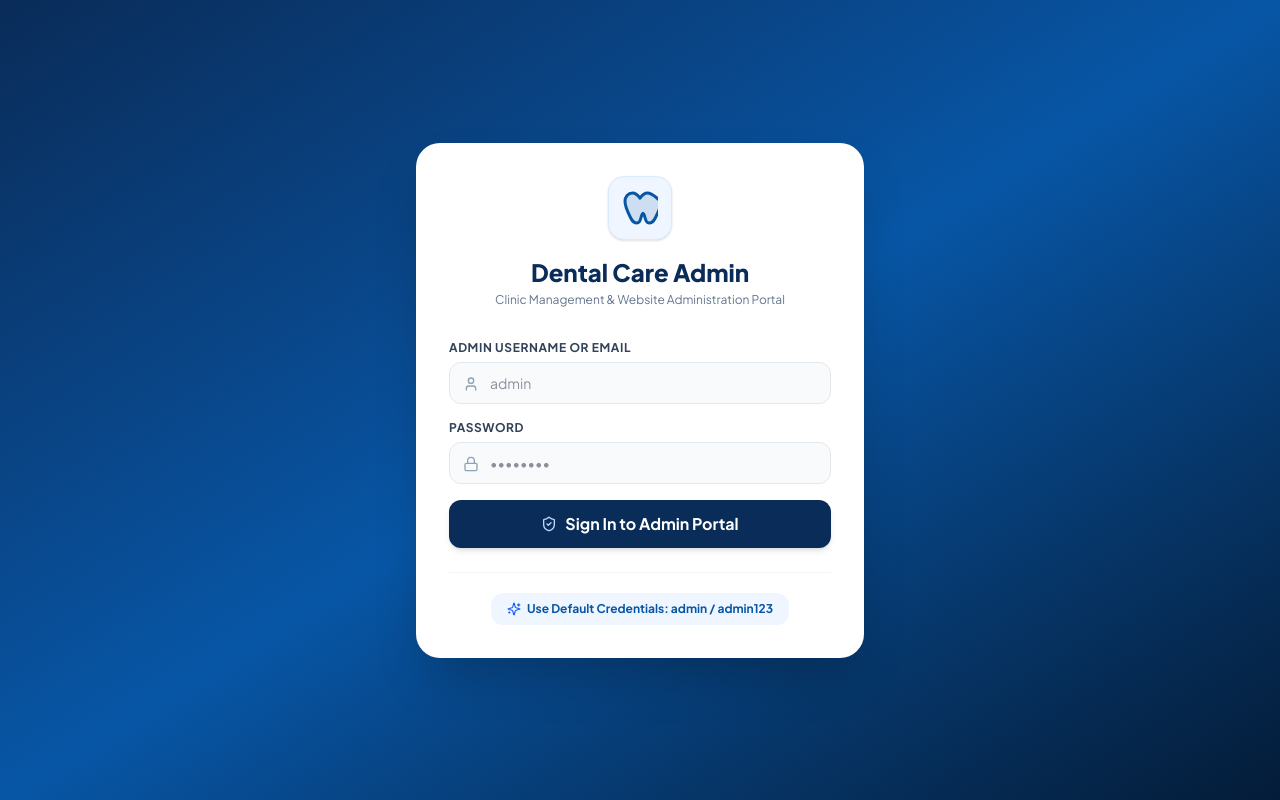
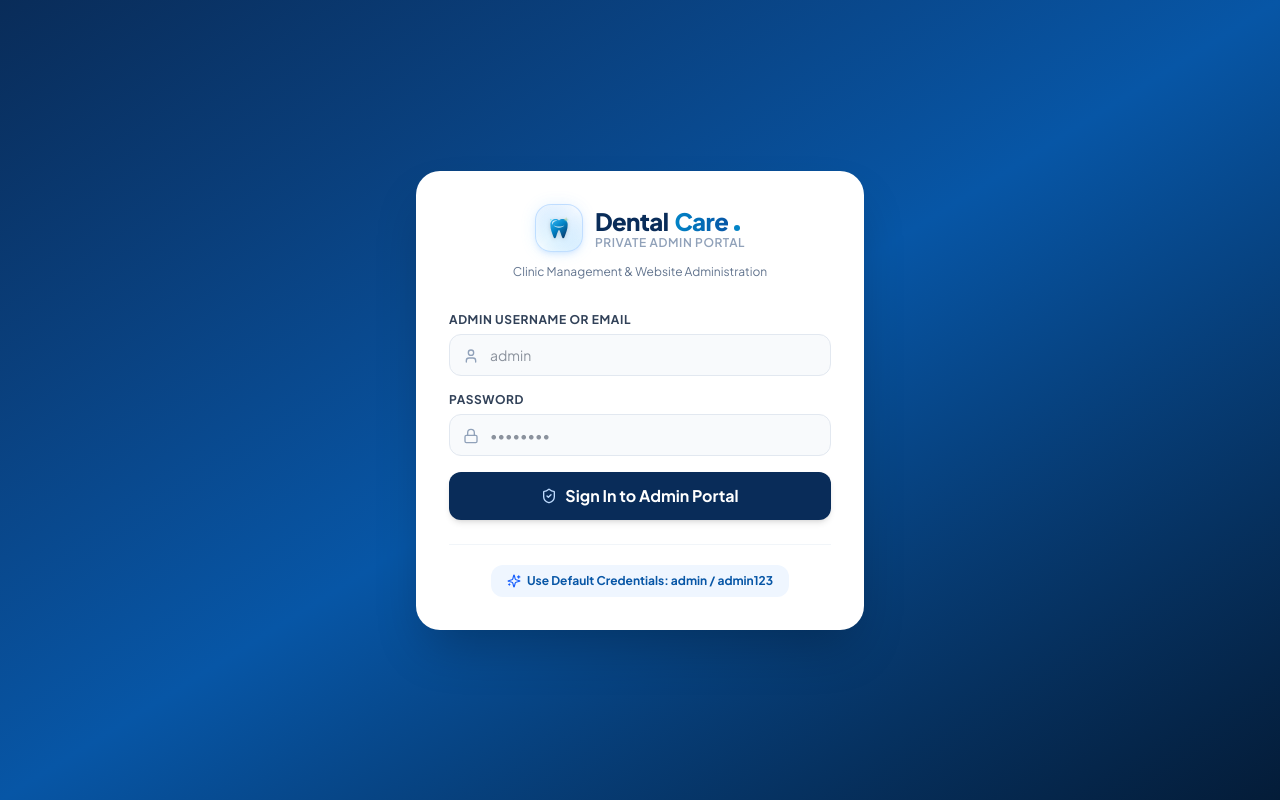
Before and after one commit to asil027/Dental-care, a React (Vite) app: page /admin/login in a window 1280 px wide. Built offline with nearby package versions, Linux system fonts and the light colour scheme; a web font is replaced by a local one.

Commit message:
Redesign stylish modern dental brand logo with enamel shine, diamond sparkles, and dual-tone typography

```diff
--- a/src/admin/AdminLayout.jsx
+++ b/src/admin/AdminLayout.jsx
@@ -25,6 +25,7 @@ import {
   Mail
 } from 'lucide-react';
 import { apiRequest, setAdminToken } from '../utils/api';
+import BrandLogo from '../components/BrandLogo';
 
 export default function AdminLayout({ admin, onLogout }) {
   const [mobileSidebarOpen, setMobileSidebarOpen] = useState(false);
@@ -88,21 +89,12 @@ export default function AdminLayout({ admin, onLogout }) {
         <div>
           {/* Logo & Clinic Tagline */}
           <div className="p-6 border-b border-blue-900/60 flex items-center justify-between">
-            <div className="flex items-center gap-3">
-              <div className="w-10 h-10 rounded-xl bg-blue-500/20 border border-blue-400/30 flex items-center justify-center text-white">
-                <svg className="w-6 h-6 fill-current text-blue-300" viewBox="0 0 24 24">
-                  <path d="M7 2C4 2 2 4.5 2 7.5c0 4 2 7.5 4 11.5 1 2 2.5 3 4 3s2-1 2.5-3c.5-2 1-3.5 1.5-3.5s1 1.5 1.5 3.5c.5 2 1 3 2.5 3s3-1 4-3c2-4 4-7.5 4-11.5C22 4.5 20 2 17 2c-2.5 0-4 2-5 3.5C11 4 9.5 2 7 2z" fillOpacity="0.3" stroke="#93C5FD" strokeWidth="2" strokeLinecap="round" strokeLinejoin="round"/>
-                </svg>
-              </div>
-              <div>
-                <span className="text-base font-extrabold tracking-tight text-white block">
-                  Dental Care
-                </span>
-                <span className="text-[10px] text-blue-300 font-medium tracking-normal block -mt-1">
-                  Healthy Smiles, Brighter Future
-                </span>
-              </div>
-            </div>
+            <BrandLogo
+              clinicName="Dental Care"
+              tagline="Healthy Smiles, Brighter Future"
+              size="sm"
+              variant="light"
+            />
 
             <button
               onClick={() => setMobileSidebarOpen(false)}
--- a/src/admin/AdminLogin.jsx
+++ b/src/admin/AdminLogin.jsx
@@ -2,6 +2,7 @@ import React, { useState } from 'react';
 import { useNavigate } from 'react-router-dom';
 import { Lock, User, AlertCircle, Loader2, Sparkles, ShieldCheck } from 'lucide-react';
 import { apiRequest, setAdminToken } from '../utils/api';
+import BrandLogo from '../components/BrandLogo';
 
 export default function AdminLogin({ onLoginSuccess }) {
   const [username, setUsername] = useState('');
@@ -42,17 +43,16 @@ export default function AdminLogin({ onLoginSuccess }) {
       <div className="w-full max-w-md bg-white rounded-3xl shadow-2xl p-8 border border-white/20">
 
         {/* Brand Header */}
-        <div className="text-center mb-8">
-          <div className="w-16 h-16 rounded-2xl bg-blue-50 border border-blue-100 flex items-center justify-center text-[#0756A6] mx-auto mb-4 shadow-sm">
-            <svg className="w-9 h-9 fill-current text-[#0756A6]" viewBox="0 0 24 24">
-              <path d="M7 2C4 2 2 4.5 2 7.5c0 4 2 7.5 4 11.5 1 2 2.5 3 4 3s2-1 2.5-3c.5-2 1-3.5 1.5-3.5s1 1.5 1.5 3.5c.5 2 1 3 2.5 3s3-1 4-3c2-4 4-7.5 4-11.5C22 4.5 20 2 17 2c-2.5 0-4 2-5 3.5C11 4 9.5 2 7 2z" fillOpacity="0.15" stroke="#0756A6" strokeWidth="2" strokeLinecap="round" strokeLinejoin="round"/>
-            </svg>
-          </div>
-          <h1 className="text-2xl font-black text-[#092C59]">
-            Dental Care Admin
-          </h1>
-          <p className="text-xs text-slate-500 mt-1">
-            Clinic Management & Website Administration Portal
+        <div className="flex flex-col items-center mb-8">
+          <BrandLogo
+            clinicName="Dental Care"
+            tagline="Private Admin Portal"
+            size="lg"
+            variant="dark"
+            className="mb-2"
+          />
+          <p className="text-xs text-slate-500 mt-1 text-center">
+            Clinic Management & Website Administration
           </p>
         </div>
 
--- /dev/null
+++ b/src/components/BrandLogo.jsx
@@ -0,0 +1,175 @@
+import React from 'react';
+
+/**
+ * Premium Modern Dental Care Brand Logo
+ * Features a stylized 3D layered tooth with an enamel shine curve and radiant sparkle stars.
+ */
+export default function BrandLogo({
+  variant = 'dark', // 'dark' (navy on light background) or 'light' (white on dark background)
+  size = 'md', // 'sm', 'md', 'lg', 'xl'
+  showTagline = true,
+  clinicName = 'Dental Care',
+  tagline = 'Healthy Smiles, Brighter Future',
+  className = ''
+}) {
+  const isLight = variant === 'light';
+
+  // Sizing maps
+  const iconSizes = {
+    sm: 'w-8 h-8 p-1.5',
+    md: 'w-10 h-10 p-2',
+    lg: 'w-12 h-12 p-2.5',
+    xl: 'w-16 h-16 p-3'
+  };
+
+  const titleSizes = {
+    sm: 'text-base',
+    md: 'text-xl',
+    lg: 'text-2xl',
+    xl: 'text-3xl'
+  };
+
+  const taglineSizes = {
+    sm: 'text-[9px]',
+    md: 'text-[11px]',
+    lg: 'text-xs',
+    xl: 'text-sm'
+  };
+
+  // Split clinic name for dual-color stylish display
+  const words = (clinicName || 'Dental Care').trim().split(' ');
+  const firstWord = words[0] || 'Dental';
+  const restWords = words.slice(1).join(' ') || 'Care';
+
+  return (
+    <div className={`flex items-center gap-3 select-none group ${className}`}>
+      {/* Stylized Modern Emblem */}
+      <div
+        className={`relative shrink-0 rounded-2xl flex items-center justify-center transition-all duration-300 group-hover:scale-105 ${
+          iconSizes[size] || iconSizes.md
+        } ${
+          isLight
+            ? 'bg-gradient-to-br from-white/15 to-white/5 border border-white/20 shadow-lg shadow-black/10 backdrop-blur-sm'
+            : 'bg-gradient-to-br from-blue-50 via-white to-sky-100 border border-blue-200/80 shadow-md shadow-blue-500/10'
+        }`}
+      >
+        {/* Glow ambient highlight */}
+        <div
+          className={`absolute inset-0 rounded-2xl opacity-60 blur-sm pointer-events-none transition-opacity group-hover:opacity-100 ${
+            isLight
+              ? 'bg-gradient-to-tr from-cyan-400/20 to-blue-400/20'
+              : 'bg-gradient-to-tr from-sky-300/40 to-blue-500/20'
+          }`}
+        />
+
+        <svg
+          viewBox="0 0 48 48"
+          fill="none"
+          xmlns="http://www.w3.org/2000/svg"
+          className="w-full h-full relative z-10 drop-shadow-sm"
+        >
+          <defs>
+            {/* Main Tooth Body Gradient */}
+            <linearGradient id="dcToothGrad" x1="8" y1="6" x2="40" y2="44" gradientUnits="userSpaceOnUse">
+              <stop offset="0%" stopColor="#38BDF8" />
+              <stop offset="45%" stopColor="#0284C7" />
+              <stop offset="100%" stopColor="#092C59" />
+            </linearGradient>
+
+            {/* Light Variant Tooth Gradient for Dark Themes */}
+            <linearGradient id="dcToothLightGrad" x1="8" y1="6" x2="40" y2="44" gradientUnits="userSpaceOnUse">
+              <stop offset="0%" stopColor="#FFFFFF" />
+              <stop offset="50%" stopColor="#BAE6FD" />
+              <stop offset="100%" stopColor="#38BDF8" />
+            </linearGradient>
+
+            {/* Enamel Highlight Sweep */}
+            <linearGradient id="dcEnamelSweep" x1="12" y1="10" x2="36" y2="34" gradientUnits="userSpaceOnUse">
+              <stop offset="0%" stopColor="#FFFFFF" stopOpacity="0.85" />
+              <stop offset="60%" stopColor="#FFFFFF" stopOpacity="0.15" />
+              <stop offset="100%" stopColor="#FFFFFF" stopOpacity="0" />
+            </linearGradient>
+
+            {/* Sparkle Gold/Diamond Gradient */}
+            <linearGradient id="dcSparkleGrad" x1="0" y1="0" x2="1" y2="1">
+              <stop offset="0%" stopColor="#FDE047" />
+              <stop offset="100%" stopColor="#38BDF8" />
+            </linearGradient>
+          </defs>
+
+          {/* Main Anatomical Stylized Tooth */}
+          <path
+            d="M 24 10 C 19 5, 8 7, 8 18 C 8 26, 11 33, 14 41 C 15.5 44, 18 43, 19 39 C 20.5 34, 23 27, 24 27 C 25 27, 27.5 34, 29 39 C 30 43, 32.5 44, 34 41 C 37 33, 40 26, 40 18 C 40 7, 29 5, 24 10 Z"
+            fill={isLight ? 'url(#dcToothLightGrad)' : 'url(#dcToothGrad)'}
+          />
+
+          {/* Inner Modern Smile Arc (Enamel Wave) */}
+          <path
+            d="M 14 19 C 17 25, 31 25, 34 19 C 31 22, 17 22, 14 19 Z"
+            fill="#FFFFFF"
+            fillOpacity={isLight ? 0.9 : 0.8}
+          />
+
+          {/* Glossy Upper Left Crown Highlight */}
+          <path
+            d="M 11 15 C 11 11, 16 9, 21 10 C 17 11, 13 13, 12 17 C 11.5 19, 11 17, 11 15 Z"
+            fill="url(#dcEnamelSweep)"
+          />
+
+          {/* Large Brilliant Sparkle Star (✦) Top Right */}
+          <path
+            d="M 37 3 C 37 6.5, 39 8.5, 42.5 8.5 C 39 8.5, 37 10.5, 37 14 C 37 10.5, 35 8.5, 31.5 8.5 C 35 8.5, 37 6.5, 37 3 Z"
+            fill="url(#dcSparkleGrad)"
+            className="animate-pulse"
+          />
+
+          {/* Small Delicate Accent Sparkle (✦) Top Left */}
+          <path
+            d="M 9 6 C 9 7.8, 10 8.8, 11.8 8.8 C 10 8.8, 9 9.8, 9 11.6 C 9 9.8, 8 8.8, 6.2 8.8 C 8 8.8, 9 7.8, 9 6 Z"
+            fill="#67E8F9"
+          />
+        </svg>
+      </div>
+
+      {/* Modern Typographic Wordmark */}
+      <div className="leading-tight">
+        <div
+          className={`font-black tracking-tight flex items-baseline gap-1.5 ${
+            titleSizes[size] || titleSizes.md
+          }`}
+        >
+          <span className={isLight ? 'text-white' : 'text-[#092C59]'}>
+            {firstWord}
+          </span>
+          {restWords && (
+            <span
+              className={`text-transparent bg-clip-text ${
+                isLight
+                  ? 'bg-gradient-to-r from-cyan-300 via-sky-200 to-white'
+                  : 'bg-gradient-to-r from-[#0284C7] to-[#0756A6]'
+              }`}
+            >
+              {restWords}
+            </span>
+          )}
+          {/* Subtle Aesthetic Accent Pip */}
+          <span
+            className={`w-1.5 h-1.5 rounded-full inline-block transition-transform group-hover:scale-125 ${
+              isLight ? 'bg-cyan-300 shadow-sm shadow-cyan-300/50' : 'bg-[#0284C7]'
+            }`}
+          />
+        </div>
+
+        {showTagline && (
+          <div
+            className={`font-semibold tracking-wider uppercase transition-colors -mt-0.5 ${
+              taglineSizes[size] || taglineSizes.md
+            } ${isLight ? 'text-blue-200/80' : 'text-slate-400 group-hover:text-slate-600'}`}
+          >
+            {tagline}
+          </div>
+        )}
+      </div>
+    </div>
+  );
+}
--- a/src/components/Footer.jsx
+++ b/src/components/Footer.jsx
@@ -1,5 +1,6 @@
 import React, { useState } from 'react';
 import { Mail, Phone, MapPin, Clock, ArrowRight, Heart, CheckCircle2 } from 'lucide-react';
+import BrandLogo from './BrandLogo';
 
 export default function Footer({ settings }) {
   const [newsletterEmail, setNewsletterEmail] = useState('');
@@ -27,21 +28,13 @@ export default function Footer({ settings }) {
 
           {/* Col 1 (4 cols): Brand & Info */}
           <div className="lg:col-span-4 space-y-4">
-            <div className="flex items-center gap-3">
-              <div className="w-10 h-10 rounded-xl bg-blue-500/20 border border-blue-400/30 flex items-center justify-center text-white">
-                <svg className="w-6 h-6 fill-current text-blue-300" viewBox="0 0 24 24">
-                  <path d="M7 2C4 2 2 4.5 2 7.5c0 4 2 7.5 4 11.5 1 2 2.5 3 4 3s2-1 2.5-3c.5-2 1-3.5 1.5-3.5s1 1.5 1.5 3.5c.5 2 1 3 2.5 3s3-1 4-3c2-4 4-7.5 4-11.5C22 4.5 20 2 17 2c-2.5 0-4 2-5 3.5C11 4 9.5 2 7 2z" fillOpacity="0.25" stroke="#93C5FD" strokeWidth="2" strokeLinecap="round" strokeLinejoin="round"/>
-                </svg>
-              </div>
-              <div>
-                <span className="text-xl font-extrabold tracking-tight text-white block">
-                  {clinicName}
-                </span>
-                <span className="text-[11px] text-blue-300 font-medium tracking-normal block -mt-1">
-                  {tagline}
-                </span>
-              </div>
-            </div>
+            {/* Stylish Brand Logo */}
+            <BrandLogo
+              clinicName={clinicName}
+              tagline={tagline}
+              size="md"
+              variant="light"
+            />
 
             <p className="text-xs sm:text-sm text-blue-100/80 leading-relaxed pr-4">
               Providing modern, compassionate, and painless dentistry in Lahore. Equipped with digital scanners, painless computer anesthesia, and specialized consultants.
```
Also changed, not shown: index.html (+1 -1 lines), src/components/Navbar.jsx (+9 -16 lines).
